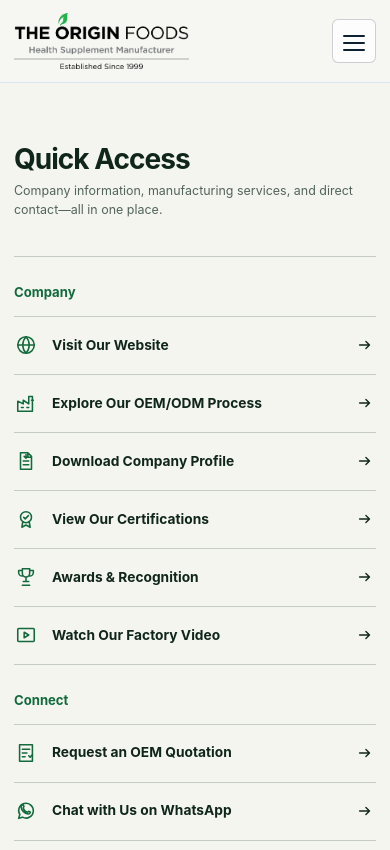
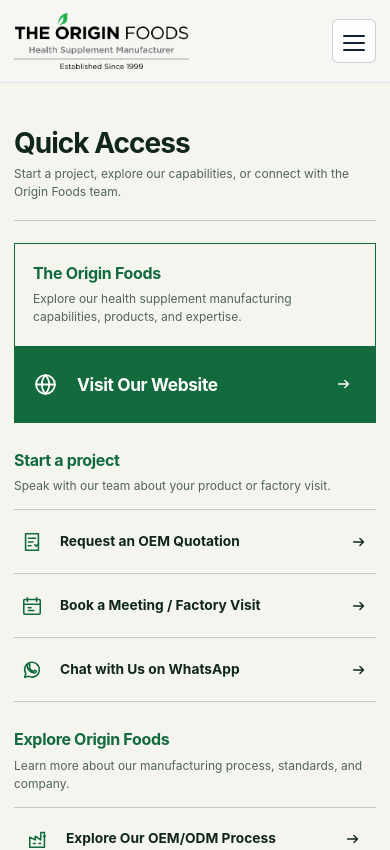
Before and after one commit to jjay6699/originfoods, a Next.js app: page /start in a window 390 px wide. Shown: the top 850 px of the page. Built offline with nearby package versions, Linux system fonts and the light colour scheme.

Commit message:
Refine quick access page hierarchy

```diff
--- a/app/start/page.tsx
+++ b/app/start/page.tsx
@@ -30,29 +30,24 @@ type QuickLink = {
 };
 
 // Replace these placeholder destinations when the final URLs are supplied.
-const quickLinks: { title: string; items: QuickLink[] }[] = [
-  {
-    title: "Company",
-    items: [
-      { label: "Visit Our Website", href: "/", icon: "website" },
+const projectLinks: QuickLink[] = [
+  { label: "Request an OEM Quotation", href: "/#contact", icon: "quotation" },
+  { label: "Book a Meeting / Factory Visit", href: "#", icon: "calendar", external: true },
+  { label: "Chat with Us on WhatsApp", href: "#", icon: "whatsapp", external: true },
+];
+
+const exploreLinks: QuickLink[] = [
   { label: "Explore Our OEM/ODM Process", href: "/#manufacturing", icon: "factory" },
   { label: "Download Company Profile", href: "#", icon: "document", download: true },
   { label: "View Our Certifications", href: "#", icon: "certification" },
   { label: "Awards & Recognition", href: "/about#awards", icon: "award" },
   { label: "Watch Our Factory Video", href: "#", icon: "video" },
-    ],
-  },
-  {
-    title: "Connect",
-    items: [
-      { label: "Request an OEM Quotation", href: "/#contact", icon: "quotation" },
-      { label: "Chat with Us on WhatsApp", href: "#", icon: "whatsapp", external: true },
-      { label: "Book a Meeting / Factory Visit", href: "#", icon: "calendar", external: true },
-      { label: "Follow Us on LinkedIn", href: "#", icon: "linkedin", external: true },
-      { label: "Follow Us on Facebook", href: "#", icon: "facebook", external: true },
-      { label: "Follow Us on Instagram", href: "#", icon: "instagram", external: true },
-    ],
-  },
+];
+
+const socialLinks: QuickLink[] = [
+  { label: "LinkedIn", href: "#", icon: "linkedin", external: true },
+  { label: "Facebook", href: "#", icon: "facebook", external: true },
+  { label: "Instagram", href: "#", icon: "instagram", external: true },
 ];
 
 function QuickAccessIcon({ name }: { name: IconName }) {
@@ -84,20 +79,62 @@ export default function StartPage() {
       <header className={styles.header}>
         <div className={styles.introduction}>
           <h1>Quick Access</h1>
-          <p>Company information, manufacturing services, and direct contact—all in one place.</p>
+          <p>Start a project, explore our capabilities, or connect with the Origin Foods team.</p>
         </div>
       </header>
 
       <div className={styles.directory}>
-        {quickLinks.map((group) => (
-          <section className={styles.group} key={group.title} aria-labelledby={`quick-${group.title.toLowerCase()}`}>
-            <h2 id={`quick-${group.title.toLowerCase()}`}>{group.title}</h2>
-            <nav aria-label={`${group.title} quick links`}>
-              {group.items.map((item) => (
+        <section className={styles.websiteGroup} aria-labelledby="quick-website">
+          <div>
+            <h2 id="quick-website">The Origin Foods</h2>
+            <p>Explore our health supplement manufacturing capabilities, products, and expertise.</p>
+          </div>
+          <Link className={styles.websiteLink} href="/">
+            <span className={styles.icon}><QuickAccessIcon name="website" /></span>
+            <span>Visit Our Website</span>
+            <svg className={styles.arrow} viewBox="0 0 20 20" aria-hidden="true"><path d="M4 10h11M11 6l4 4-4 4" /></svg>
+          </Link>
+        </section>
+
+        <section className={styles.projectGroup} aria-labelledby="quick-project">
+          <div className={styles.sectionHeading}>
+            <h2 id="quick-project">Start a project</h2>
+            <p>Speak with our team about your product or factory visit.</p>
+          </div>
+          <nav className={styles.projectLinks} aria-label="Start a project">
+            {projectLinks.map((item) => <QuickAccessLink item={item} key={item.label} className={styles.projectLink} />)}
+          </nav>
+        </section>
+
+        <section className={styles.exploreGroup} aria-labelledby="quick-explore">
+          <div className={styles.sectionHeading}>
+            <h2 id="quick-explore">Explore Origin Foods</h2>
+            <p>Learn more about our manufacturing process, standards, and company.</p>
+          </div>
+          <nav className={styles.exploreLinks} aria-label="Explore Origin Foods">
+            {exploreLinks.map((item) => <QuickAccessLink item={item} key={item.label} />)}
+          </nav>
+        </section>
+
+        <section className={styles.followGroup} aria-labelledby="quick-follow">
+          <div className={styles.sectionHeading}>
+            <h2 id="quick-follow">Follow</h2>
+            <p>Updates from our team and facilities.</p>
+          </div>
+          <nav className={styles.socialLinks} aria-label="Follow Origin Foods">
+            {socialLinks.map((item) => <QuickAccessLink item={item} key={item.label} className={styles.socialLink} />)}
+          </nav>
+        </section>
+      </div>
+    </main>
+  );
+}
+
+function QuickAccessLink({ item, className }: { item: QuickLink; className?: string }) {
+  return (
     <Link
-                  className={styles.link}
+      className={`${styles.link}${className ? ` ${className}` : ""}`}
       href={item.href}
-                  key={item.label}
       target={item.external && item.href !== "#" ? "_blank" : undefined}
       rel={item.external && item.href !== "#" ? "noreferrer" : undefined}
       download={item.download && item.href !== "#" ? true : undefined}
@@ -108,11 +145,5 @@ export default function StartPage() {
         <path d="M4 10h11M11 6l4 4-4 4" />
       </svg>
     </Link>
-              ))}
-            </nav>
-          </section>
-        ))}
-      </div>
-    </main>
   );
 }
--- a/app/start/start.module.css
+++ b/app/start/start.module.css
@@ -6,26 +6,28 @@
   display: grid;
   min-height: calc(100svh - 92px);
   align-content: center;
-  padding: 32px;
+  padding: 50px 20px 64px;
   background: #f4f5ef;
   color: var(--start-ink);
 }
 
+.header,
+.directory {
+  width: min(1180px, 100%);
+  margin-inline: auto;
+}
+
 .header {
   display: flex;
-  width: min(960px, 100%);
-  min-height: 160px;
-  margin: 0 auto;
+  min-height: 122px;
   align-items: center;
   border-bottom: 1px solid var(--start-line);
 }
 
-.introduction {
-  max-width: 540px;
-  text-align: left;
-}
+.introduction { max-width: 620px; }
 
 .introduction h1 {
+  max-width: none;
   margin: 0;
   color: var(--start-ink);
   font-family: inherit;
@@ -36,54 +38,82 @@
   text-shadow: none;
 }
 
-.introduction p {
-  margin: 12px 0 0;
+.introduction p,
+.sectionHeading p,
+.websiteGroup p {
+  margin: 10px 0 0;
   color: var(--start-muted);
-  font-size: 0.9rem;
-  line-height: 1.55;
+  font-size: 0.84rem;
+  line-height: 1.5;
 }
 
 .directory {
   display: grid;
-  width: min(960px, 100%);
-  margin: 0 auto;
-  grid-template-columns: repeat(2, minmax(0, 1fr));
+  margin-top: 26px;
+  grid-template-columns: minmax(250px, .9fr) minmax(380px, 1.25fr) minmax(190px, .65fr);
+  gap: 0 32px;
 }
 
-.group {
-  min-width: 0;
-  padding: 34px 0 40px;
+.websiteGroup {
+  display: grid;
+  grid-column: 1 / -1;
+  grid-template-columns: minmax(0, 1fr) minmax(300px, 42%);
+  align-items: stretch;
+  margin-bottom: 38px;
+  border: 1px solid var(--start-green);
 }
 
-.group:first-child {
-  padding-right: 38px;
-  border-right: 1px solid var(--start-line);
+.websiteGroup > div { padding: 28px 32px; }
+
+.websiteGroup h2,
+.sectionHeading h2 {
+  margin: 0;
+  color: var(--start-green);
+  font-size: 1rem;
+  line-height: 1.2;
+  letter-spacing: -0.02em;
 }
 
-.group:last-child {
-  padding-left: 38px;
+.websiteLink {
+  display: grid;
+  min-height: 118px;
+  padding: 22px 26px;
+  grid-template-columns: 28px minmax(0, 1fr) 22px;
+  align-items: center;
+  gap: 16px;
+  background: var(--start-green);
+  color: #fff;
+  font-size: clamp(1.1rem, 1.45vw, 1.38rem);
+  font-weight: 720;
+  letter-spacing: -0.02em;
+  text-decoration: none;
+  transition: background 160ms ease;
 }
 
-.group h2 {
-  margin: 0 0 15px;
-  color: var(--start-green);
-  font-size: 0.82rem;
-  line-height: 1.2;
-}
+.websiteLink .icon { color: #fff; }
+.websiteLink .icon svg { width: 25px; height: 25px; }
+.websiteLink:hover,
+.websiteLink:focus-visible { background: #0e5631; color: #fff; }
+.websiteLink:focus-visible { outline: 2px solid var(--start-ink); outline-offset: 3px; }
 
-.group nav {
-  border-top: 1px solid var(--start-line);
-}
+.projectGroup,
+.exploreGroup,
+.followGroup { min-width: 0; }
+
+.projectGroup,
+.exploreGroup { padding-right: 32px; border-right: 1px solid var(--start-line); }
+
+.sectionHeading { min-height: 78px; }
 
 .link {
   display: grid;
-  min-height: 66px;
+  min-height: 64px;
   grid-template-columns: 26px minmax(0, 1fr) 20px;
   align-items: center;
   gap: 14px;
   border-bottom: 1px solid var(--start-line);
   color: var(--start-ink);
-  font-size: 0.9rem;
+  font-size: 0.86rem;
   font-weight: 680;
   line-height: 1.25;
   text-decoration: none;
@@ -91,103 +121,57 @@
 }
 
 .link:hover,
-.link:focus-visible {
-  background: rgba(18, 106, 61, 0.055);
-  color: var(--start-green);
+.link:focus-visible { background: rgba(18, 106, 61, 0.055); color: var(--start-green); }
+.link:focus-visible { outline: 2px solid var(--start-green); outline-offset: -2px; }
+
+.icon { display: grid; width: 24px; height: 24px; place-items: center; color: var(--start-green); }
+.icon svg { width: 22px; height: 22px; }
+.arrow { width: 18px; height: 18px; fill: none; stroke: currentColor; stroke-linecap: round; stroke-linejoin: round; stroke-width: 1.5; }
+
+.projectLinks,
+.socialLinks { border-top: 1px solid var(--start-line); }
+
+.projectLink { padding: 0 6px; }
+
+.exploreLinks {
+  display: grid;
+  grid-template-columns: 1fr;
+  border-top: 1px solid var(--start-line);
 }
 
-.link:focus-visible {
-  outline: 2px solid var(--start-green);
-  outline-offset: -2px;
-}
+.exploreLinks .link { padding: 0 12px; }
+.socialLink { min-height: 64px; }
 
-.icon {
-  display: grid;
-  width: 24px;
-  height: 24px;
-  place-items: center;
-  color: var(--start-green);
-}
-
-.icon svg {
-  width: 22px;
-  height: 22px;
-}
-
-.arrow {
-  width: 18px;
-  height: 18px;
-  fill: none;
-  stroke: currentColor;
-  stroke-linecap: round;
-  stroke-linejoin: round;
-  stroke-width: 1.5;
+@media (max-width: 900px) {
+  .directory { grid-template-columns: minmax(0, 1fr) minmax(0, 1fr); gap: 30px; }
+  .websiteGroup { grid-column: 1 / -1; }
+  .followGroup { grid-column: 1 / -1; padding-top: 28px; border-top: 1px solid var(--start-line); }
+  .followGroup .sectionHeading { min-height: auto; }
+  .socialLinks { display: grid; grid-template-columns: repeat(3, minmax(0, 1fr)); border-left: 1px solid var(--start-line); }
+  .socialLink { padding: 0 12px; border-right: 1px solid var(--start-line); }
 }
 
 @media (max-width: 700px) {
-  .page {
-    padding: 24px 18px;
-  }
-
-  .header {
-    min-height: 150px;
-    align-items: center;
-  }
-
-  .introduction {
-    max-width: 340px;
-    text-align: left;
-  }
-
-  .introduction h1 {
-    font-size: 1.75rem;
-  }
-
-  .introduction p {
-    margin-top: 7px;
-    font-size: 0.78rem;
-  }
-
-  .directory {
-    grid-template-columns: 1fr;
-  }
-
-  .group {
-    padding: 28px 0 0;
-  }
-
-  .group:first-child {
-    padding-right: 0;
-    border-right: 0;
-  }
-
-  .group:last-child {
-    padding: 28px 0 30px;
-  }
-
-  .link {
-    min-height: 61px;
-    font-size: 0.86rem;
-  }
-
-  .footer {
-    min-height: 68px;
-  }
+  .page { min-height: 0; padding: 26px 14px 38px; }
+  .header { min-height: 112px; }
+  .introduction h1 { font-size: 1.75rem; }
+  .introduction p,
+  .sectionHeading p,
+  .websiteGroup p { margin-top: 7px; font-size: 0.75rem; }
+  .directory { grid-template-columns: 1fr; margin-top: 22px; gap: 28px; }
+  .websiteGroup { grid-template-columns: 1fr; margin-bottom: 0; }
+  .websiteGroup > div { padding: 20px 18px; }
+  .websiteLink { min-height: 76px; padding: 16px 18px; font-size: 1.08rem; }
+  .projectGroup,
+  .exploreGroup { padding-right: 0; border-right: 0; }
+  .sectionHeading { min-height: auto; }
+  .projectLinks,
+  .exploreLinks,
+  .socialLinks { margin-top: 14px; }
+  .followGroup { grid-column: auto; padding-top: 0; border-top: 0; }
+  .socialLinks { grid-template-columns: repeat(3, minmax(0, 1fr)); }
+  .socialLink { min-height: 66px; padding: 8px; grid-template-columns: 1fr; justify-items: start; gap: 5px; font-size: 0.72rem; }
+  .socialLink .arrow { display: none; }
 }
 
-@media (max-width: 390px) {
-  .page {
-    padding-inline: 14px;
-  }
-
-  .link {
-    min-height: 58px;
-    gap: 12px;
-  }
-}
-
-@media (prefers-reduced-motion: reduce) {
-  .link {
-    transition: none;
-  }
-}
+@media (prefers-reduced-motion: reduce) { .link, .websiteLink { transition: none; } }
```
Lines whose indentation alone changed are shown as unchanged.
